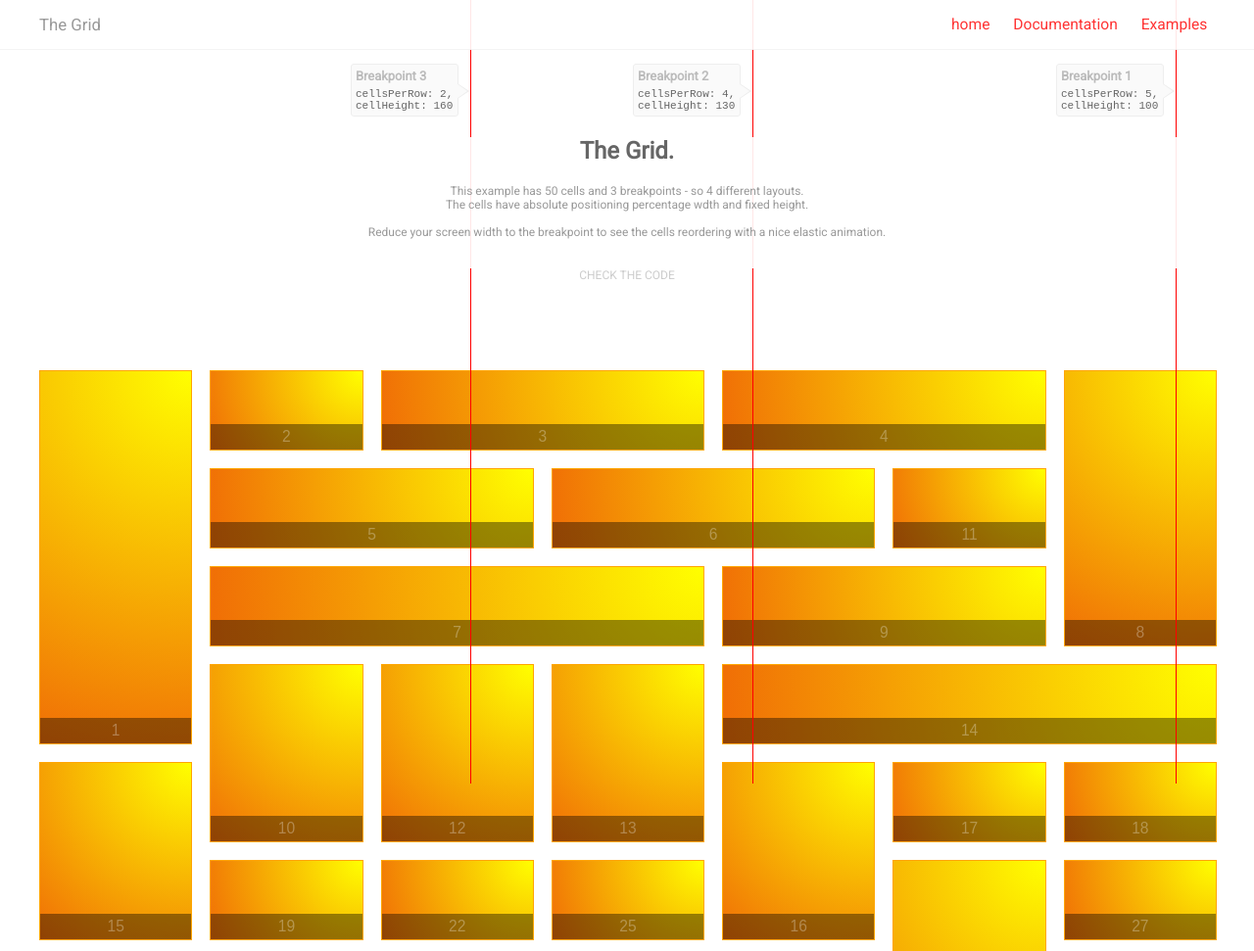
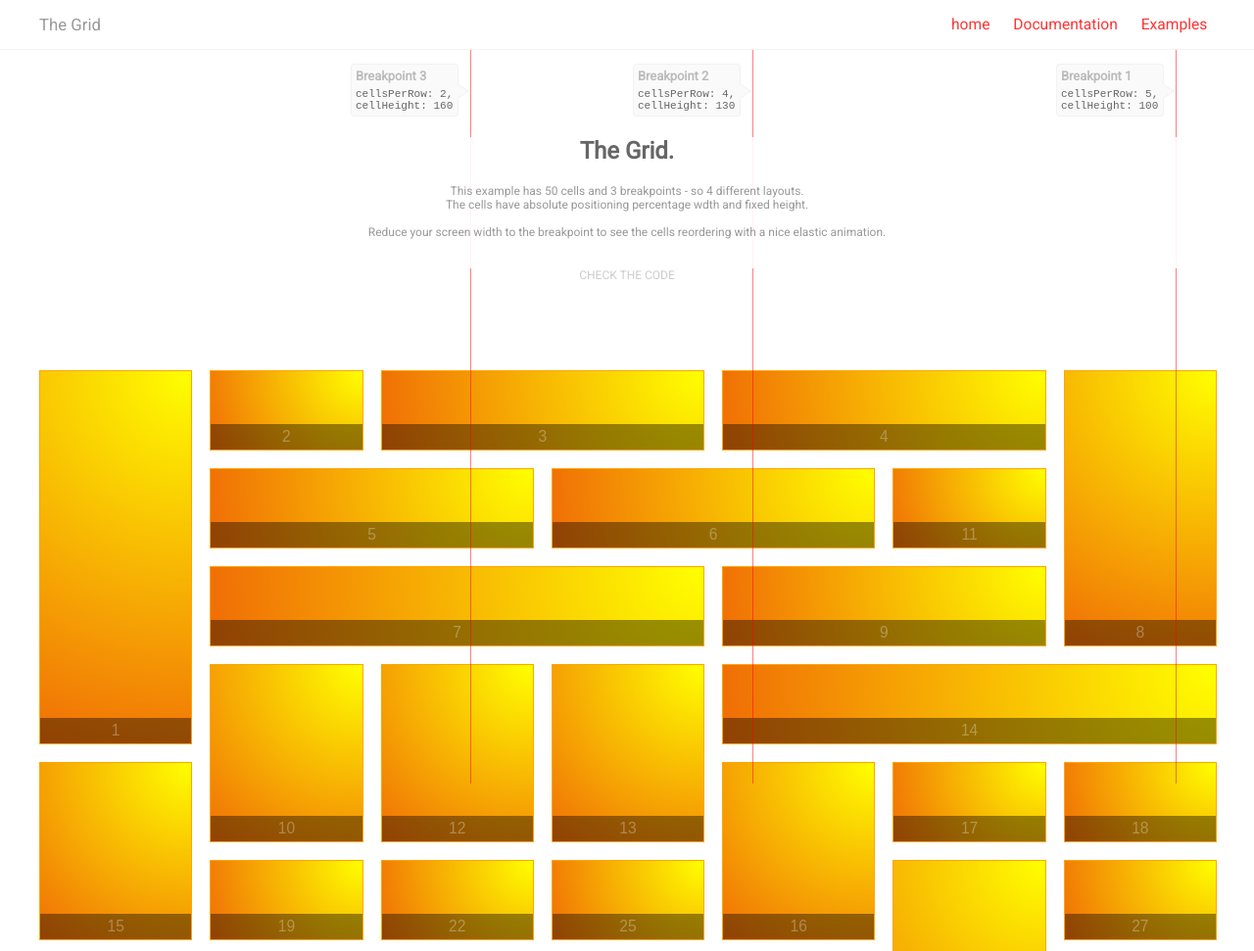
Before and after one commit to antoniandre/grid, a website: page examples/breakpoints.html in a window 1280 px wide. Shown: the top 971 px of the page at 98% size. Drawn offline with nearby package versions, Linux system fonts and the light colour scheme; some icons are missing.

Commit message:
Update breakpoints example code.

```diff
--- a/examples/breakpoints.html
+++ b/examples/breakpoints.html
@@ -9,29 +9,28 @@
         .topbar-wrapper {margin-bottom: 90px;}
         .code-section, h1, .intro, #see-the-code + label {z-index: 1;position: relative;}
         #see-the-code + label {z-index: 2;}
-        .code-section, h1, .intro, #see-the-code + label {background-color: rgba(255,255,255,.9);}
+        h1, .intro, #see-the-code + label {background-color: rgba(255,255,255,.9);}
 
         .breakpoint-threshold {
-            border-left: 1px solid red;
+            border-left: 1px solid rgba(255,0,0,.5);
             position: fixed;
-            top: 0;
+            top: 50px;
             bottom: 0;
             width: 0;
             z-index: 1;
         }
         .bp1 {left: 1200px;}
         .bp2 {left: 768px;}
-
         .bp3 {left: 480px;}
         .breakpoint-threshold span {
             position: absolute;
-            top: 65px;
+            top: 15px;
             right: 13px;
             width: 100px;
             background: #fafafa;
             padding: 4px;
             display: block;
-            border: 1px solid #eee;
+            border: 1px solid #f2f2f2;
             border-radius: 3px;
             font-size: 92%;
         }
@@ -51,7 +50,7 @@
         }
         .breakpoint-threshold span:before {
             top: 19px;
-            border-left-color: #eee;
+            border-left-color: #f2f2f2;
         }
         .breakpoint-threshold span:after {
             top: 20px;
```
